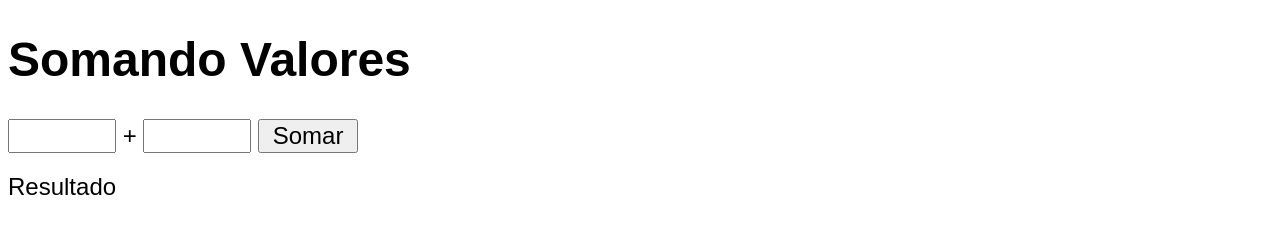
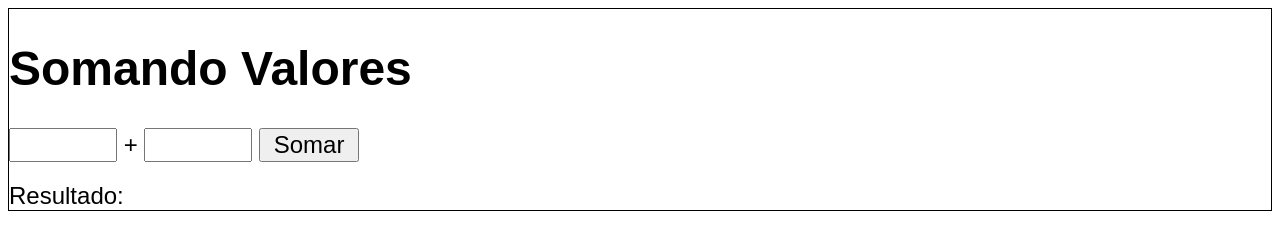
Before and after one commit to Guitis/Java-Script, a plain HTML site: page aulas/ex008.html in a window 1280 px wide. Drawn offline with Linux system fonts and the light colour scheme.

Commit message:
testando conhecimento

```diff
--- a/aulas/ex008.html
+++ b/aulas/ex008.html
@@ -7,26 +7,57 @@
     <title>Somando Números</title>
     <style>
         body {
-            font: normal 18pt Arial
+            font: normal 18pt Arial;
+            border: 1px solid black;
+
         }
 
         input {
             font: normal 18pt Arial;
             width: 100px;
+
         }
 
         div#res {
             margin-top: 20px;
+            width: 25vw;
 
         }
+
+
+
+
+
     </style>
 </head>
 <body>
+
+    <!--<h1>Somando Valores</h1>
+        <input type="number" name="txtn1" id="txtn1"> +
+        <input type="number" name="txtn2" id="txtn2">
+        <input type="button" value="Somar" onclick="somar()">
+        <div id="res">Resultado</div>
+    <script>
+        function somar() {
+            var tn1 = window.document.getElementById('txtn1')
+            var tn2 = window.document.quertSelector('input#txtn2')
+            var n1 = Number(tn1.value)
+            var n2 = Number(tn2.value)
+            var res = window.document.getElementById('res')
+            var s = n1 + n2
+
+            res.innerHTML = `A soma entre ${n1} + ${n2} é: ${s} `
+        }
+    </script>-->
+
     <h1>Somando Valores</h1>
-    <input type="number" name="txtn1" id="txtn1"> +
-    <input type="number" name="txtn2" id="txtn2">
-    <input type="button" value="Somar" onclick="somar()">
-    <div id="res">Resultado</div>
+
+        <input type="number" name="txtn1" id="txtn1"> +
+        <input type="number" name="txtn2" id="txtn2">
+        <input type="button" value="Somar" onclick="somar()">
+
+    <div id="res">Resultado:</div>
+
     <script>
         function somar() {
             var tn1 = window.document.getElementById('txtn1')
@@ -38,6 +69,7 @@
 
             res.innerHTML = `A soma entre ${n1} + ${n2} é: ${s}  `
         }
+
     </script>
 </body>
 </html>
```
Also changed, not shown: 2 other files.
